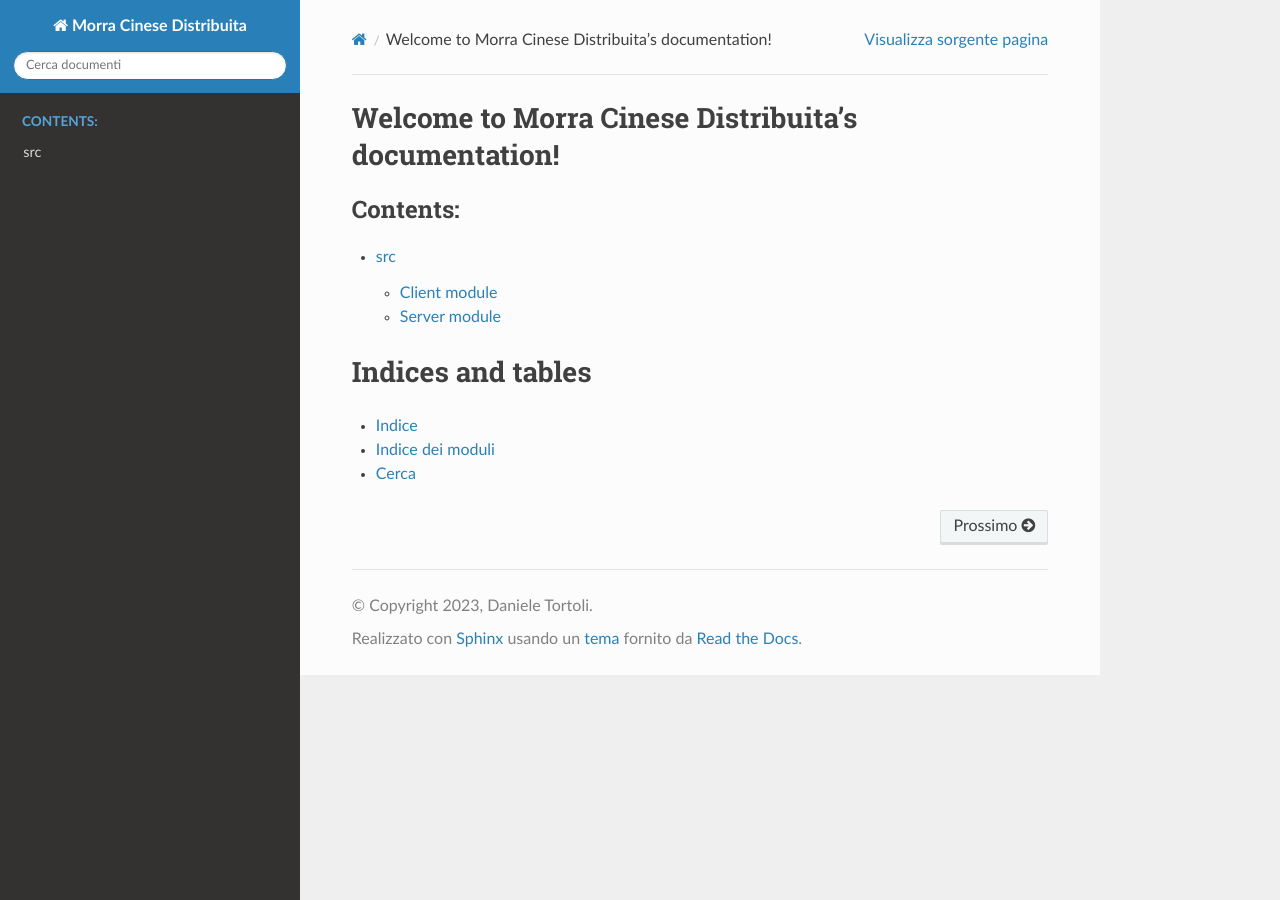
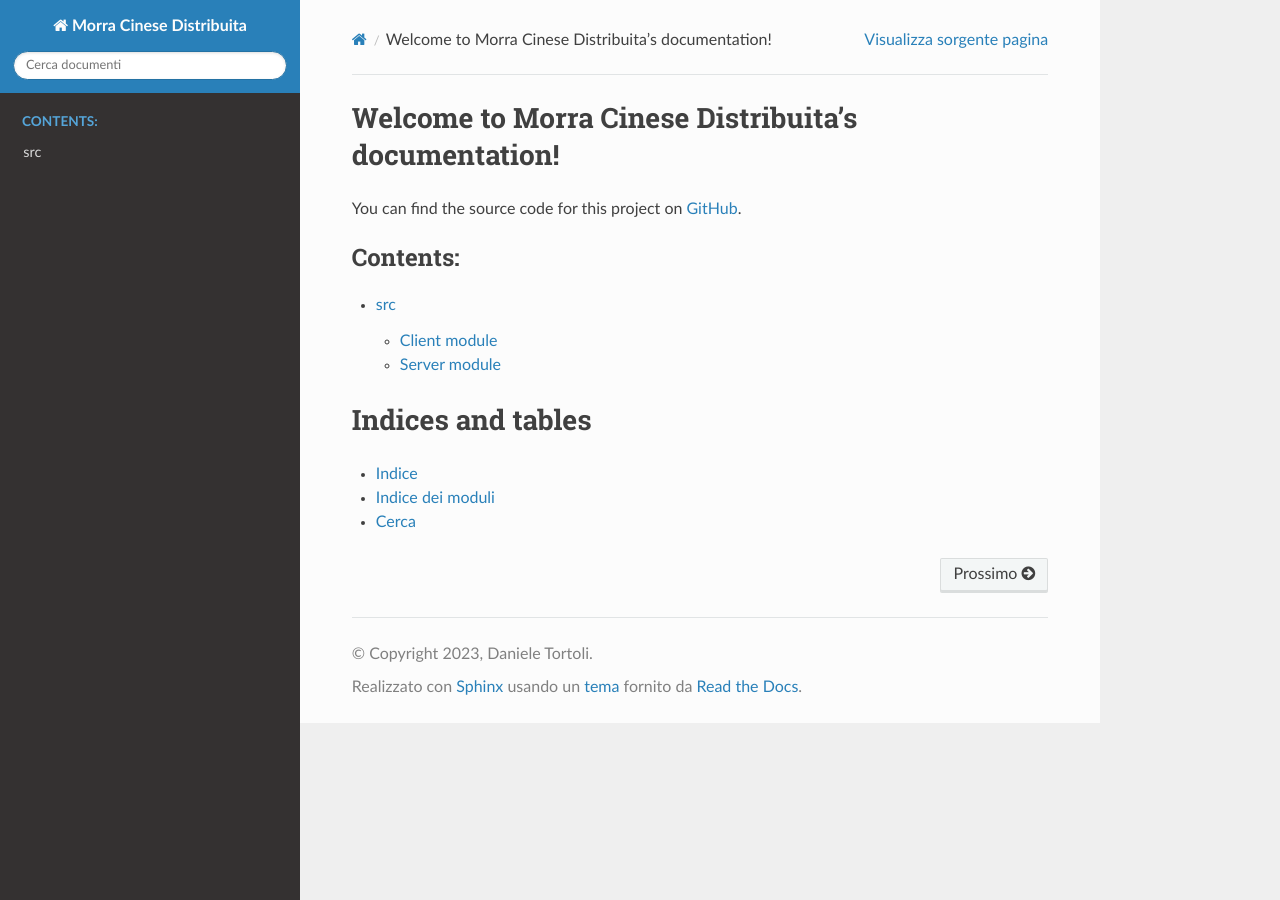
Before and after one commit to danydownload/MorraCinesePyro5, a Sphinx documentation site: the page built from docs/index.rst, in a window 1280 px wide. Built offline with Sphinx 7.4.7 and the Read the Docs theme 2.0.0, drawn with Linux system fonts in a browser that asks for light colours.

Commit message:
Add github repo redirection

```diff
--- a/docs/index.rst
+++ b/docs/index.rst
@@ -5,6 +5,10 @@
 
 Welcome to Morra Cinese Distribuita's documentation!
 ====================================================
+
+.. _github_repo: https://github.com/danydownload/MorraCinesePyro5
+
+You can find the source code for this project on `GitHub <https://github.com/danydownload/MorraCinesePyro5>`_.
 
 .. toctree::
    :maxdepth: 2
```
